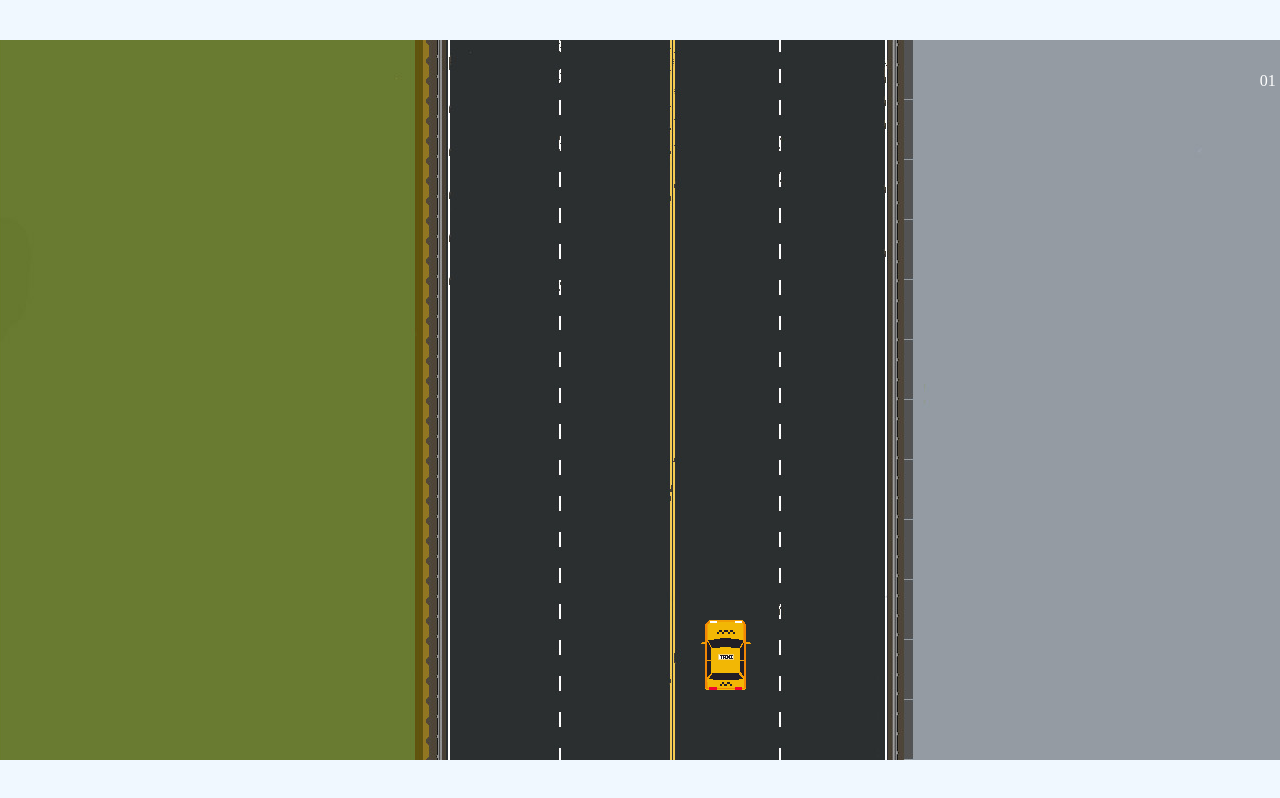
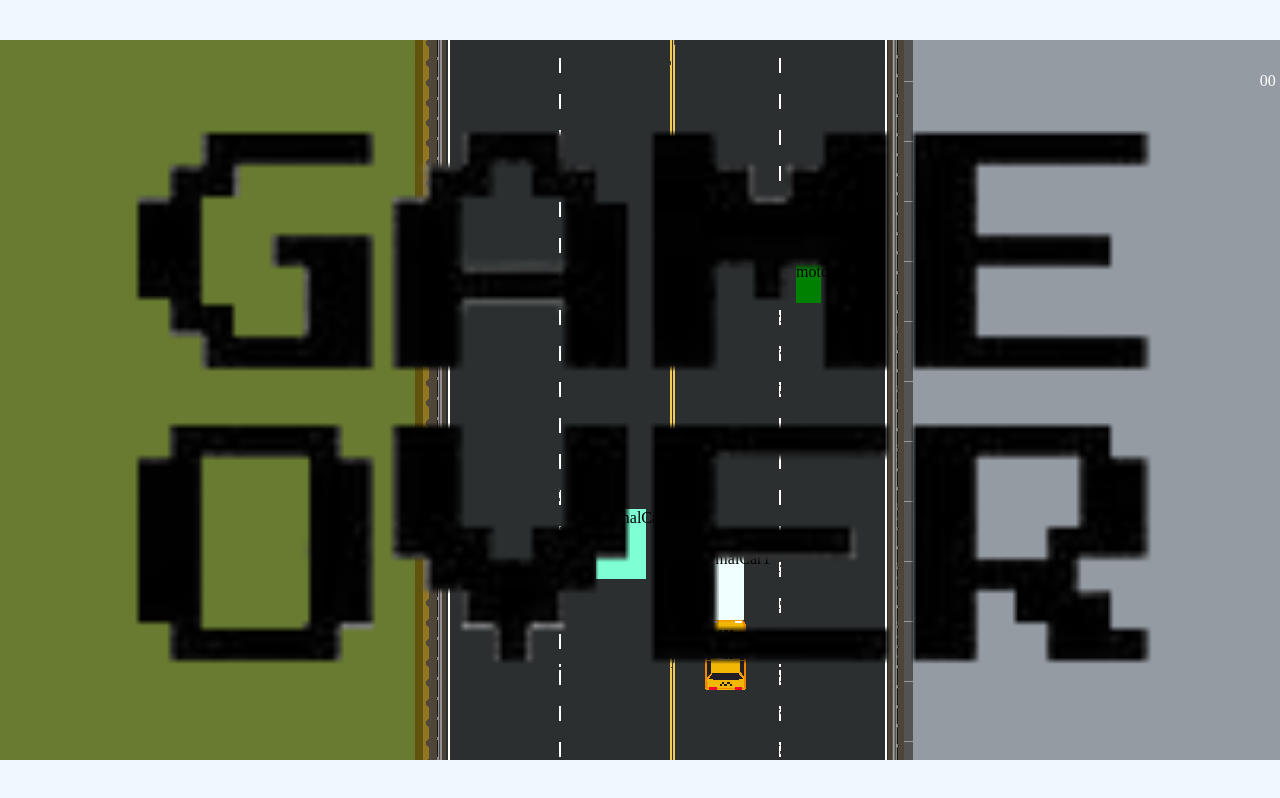
Before and after one commit to jonathanpmelian/Proyecto-1.-Videojuego, a plain HTML site: page index.html in a window 1280 px wide. Shown: the top 798 px of the page. Drawn offline with Linux system fonts and the light colour scheme.

Commit message:
siiiiuuuu obstaculos se mueven

```diff
--- a/scr/index.js
+++ b/scr/index.js
@@ -2,7 +2,17 @@ var canvas = new Canvas()
 var car = new Car()
 var obstacle = [[],[],[],[]]
 var interval10;
-
+var sequenceArr = [
+    new Servicecar(50,70,'policeCar'),
+    new Motorbike(25,40,'motorbike'),
+    new Heavycar(80,250,'truck'),
+    new Normalcar(50,70,'normalCar1'),
+    new Normalcar(50,70,'normalCar2'),
+    new Normalcar(50,70,'normalCar3'),
+    new Normalcar(50,70,'normalCar4'),
+    new Heavycar(70,100,'caravana'),
+    new Obstacle(80,80,'obstacle')
+]
 function TaxiDriverGame() {
     this.start = function(){
         game.direction()
@@ -78,25 +88,25 @@ function TaxiDriverGame() {
         });
     }
     this.obstacleSequence = function() {
-        if(obstacle[0].length === 0 && Math.random() < 0.01) {
+        if(obstacle[0].length === 0 && Math.random() < 0.1) {
            let pickLane0 = sequenceArr.shift()
            pickLane0.lane = 0
            obstacle[0].push(pickLane0)
            pickLane0.needDOM = true
         }
-        if(obstacle[1].length === 0 && Math.random() < 0.01) {
+        if(obstacle[1].length === 0 && Math.random() < 0.1) {
             let pickLane1 = sequenceArr.shift()
             pickLane1.lane = 1
             obstacle[1].push(pickLane1)
             pickLane1.needDOM = true
         }
-        if(obstacle[2].length === 0 && Math.random() < 0.05) {
+        if(obstacle[2].length === 0 && Math.random() < 0.1) {
             let pickLane2 = sequenceArr.shift()
             pickLane2.lane = 2
             obstacle[2].push(pickLane2)
             pickLane2.needDOM = true
         }
-        if(obstacle[3].length === 0 && Math.random() < 0.05) {
+        if(obstacle[3].length === 0 && Math.random() < 0.1) {
             let pickLane3 = sequenceArr.shift()
             pickLane3.lane = 3
             obstacle[3].push(pickLane3)
@@ -132,4 +142,4 @@ function TaxiDriverGame() {
     }
 }
 const game = new TaxiDriverGame()
-// game.start()
+game.start()
--- a/scr/obstacle.js
+++ b/scr/obstacle.js
@@ -1,19 +1,69 @@
-//TODO: Implementar una velocidad a cada obstáculo
 function Obstacle(width,height,name) {
     this.name = name
     this.$obstacle = null
     this.lane = null
     this.yPos = 720
     this.dimensions = { w: width , h: height }
+    this.directionObs = null
     this.needDOM = false
     this.needMove = false
 }
+function Servicecar(width,height,name) {
+    this.name = name
+    this.$obstacle = null
+    this.lane = null
+    this.yPos = 720
+    this.dimensions = { w: width , h: height }
+    this.directionObs = null
+    this.needDOM = false
+    this.needMove = false
+}
+function Normalcar(width,height,name) {
+    this.name = name
+    this.$obstacle = null
+    this.lane = null
+    this.yPos = 720
+    this.dimensions = { w: width , h: height }
+    this.directionObs = null
+    this.needDOM = false
+    this.needMove = false
+}
+function Heavycar(width,height,name) {
+    this.name = name
+    this.$obstacle = null
+    this.lane = null
+    this.yPos = 720
+    this.dimensions = { w: width , h: height }
+    this.directionObs = null
+    this.needDOM = false
+    this.needMove = false
+}
+function Motorbike(width,height,name) {
+    this.name = name
+    this.$obstacle = null
+    this.lane = null
+    this.yPos = 720
+    this.dimensions = { w: width , h: height }
+    this.directionObs = null
+    this.needDOM = false
+    this.needMove = false
+}
+Servicecar.prototype = Object.create(Obstacle.prototype)
+Servicecar.prototype.constructor = Servicecar
+Normalcar.prototype = Object.create(Obstacle.prototype)
+Normalcar.prototype.constructor = Normalcar
+Heavycar.prototype = Object.create(Obstacle.prototype)
+Heavycar.prototype.constructor = Heavycar
+Motorbike.prototype = Object.create(Obstacle.prototype)
+Motorbike.prototype.constructor = Motorbike
+
 Obstacle.prototype.createDOMobstacle = function() {
     this.$obstacle = document.createElement('div')
     this.road = document.getElementById('road')
     this.road.appendChild(this.$obstacle)
     this.$obstacle.classList.add(this.name)
     this.laneStyle = [30,150,255,365][this.lane]
+    this.directionObs = this.lane === 0 || this.lane === 1 ? -1 : 1
     this.posIntoLane = this.laneStyle-Math.floor(Math.random(10)*30)
     this.$obstacle.style.left = `${this.posIntoLane}px`
     this.$obstacle.style.width = `${this.dimensions.w}px`
@@ -28,6 +78,24 @@ Obstacle.prototype.movement = function() {
         this.yPos -= canvas.roadSpeed;
         this.$obstacle.style.bottom = `${this.yPos}px`
         if(this.yPos < -this.dimensions.h) {
+            this.road.removeChild(this.$obstacle)
+            let removed = obstacle[this.lane].shift()
+            sequenceArr.push(removed)
+            this.yPos = 720
+            this.needMove = false
+        }
+    }
+}
+Servicecar.prototype.movement = function() {
+    if(this.$obstacle.parentElement !== null) {
+        if (this.directionObs === 1){
+            this.yPos -= canvas.roadSpeed*0.3;
+        }else {
+            this.yPos -= canvas.roadSpeed*1.8;
+        }
+        console.log(this.yPos)
+        this.$obstacle.style.bottom = `${this.yPos}px`
+        if(this.yPos < -this.dimensions.h) {
             console.log(this.$obstacle)
             this.road.removeChild(this.$obstacle)
             let removed = obstacle[this.lane].shift()
@@ -37,14 +105,60 @@ Obstacle.prototype.movement = function() {
         }
     }
 }
-var sequenceArr = [
-    new Obstacle(50,70,'policeCar'),
-    new Obstacle(25,40,'motorbike'),
-    new Obstacle(60,200,'truck'),
-    new Obstacle(50,70,'testCar1'),
-    new Obstacle(50,70,'testCar2'),
-    new Obstacle(50,70,'testCar3'),
-    new Obstacle(50,70,'testCar4'),
-    new Obstacle(50,70,'testCar5'),
-    new Obstacle(50,70,'testCar6')
-]
+Normalcar.prototype.movement = function() {
+    if(this.$obstacle.parentElement !== null) {
+        if (this.directionObs === 1){
+            this.yPos -= canvas.roadSpeed*0.7;
+        }else {
+            this.yPos -= canvas.roadSpeed*1.3;
+        }
+        console.log(this.yPos)
+        this.$obstacle.style.bottom = `${this.yPos}px`
+        if(this.yPos < -this.dimensions.h) {
+            console.log(this.$obstacle)
+            this.road.removeChild(this.$obstacle)
+            let removed = obstacle[this.lane].shift()
+            sequenceArr.push(removed)
+            this.yPos = 720
+            this.needMove = false
+        }
+    }
+}
+Heavycar.prototype.movement = function() {
+    if(this.$obstacle.parentElement !== null) {
+        if (this.directionObs === 1){
+            this.yPos -= canvas.roadSpeed*0.85;
+        }else {
+            this.yPos -= canvas.roadSpeed*1.15;
+        }
+        console.log(this.yPos)
+        this.$obstacle.style.bottom = `${this.yPos}px`
+        if(this.yPos < -this.dimensions.h) {
+            console.log(this.$obstacle)
+            this.road.removeChild(this.$obstacle)
+            let removed = obstacle[this.lane].shift()
+            sequenceArr.push(removed)
+            this.yPos = 720
+            this.needMove = false
+        }
+    }
+}
+Motorbike.prototype.movement = function() {
+    if(this.$obstacle.parentElement !== null) {
+        if (this.directionObs === 1){
+            this.yPos -= canvas.roadSpeed*0.3;
+        }else {
+            this.yPos -= canvas.roadSpeed*1.8;
+        }
+        console.log(this.yPos)
+        this.$obstacle.style.bottom = `${this.yPos}px`
+        if(this.yPos < -this.dimensions.h) {
+            console.log(this.$obstacle)
+            this.road.removeChild(this.$obstacle)
+            let removed = obstacle[this.lane].shift()
+            sequenceArr.push(removed)
+            this.yPos = 720
+            this.needMove = false
+        }
+    }
+}
--- a/style/style.css
+++ b/style/style.css
@@ -86,27 +86,27 @@ body,html {
     position: absolute;
     background-color: yellow;
 }
-.testCar1 {
+.normalCar1 {
     position: absolute;
     background-color: azure;
 }
-.testCar2 {
+.normalCar2 {
     position: absolute;
     background-color: aquamarine;
 }
-.testCar3 {
+.normalCar3 {
     position: absolute;
     background-color: antiquewhite;
 }
-.testCar4 {
+.normalCar4 {
     position: absolute;
     background-color: brown;
 }
-.testCar5 {
+.caravana {
     position: absolute;
     background-color: blueviolet;
 }
-.testCar6 {
+.obstacle {
     position: absolute;
     background-color: chocolate;
 }
```
